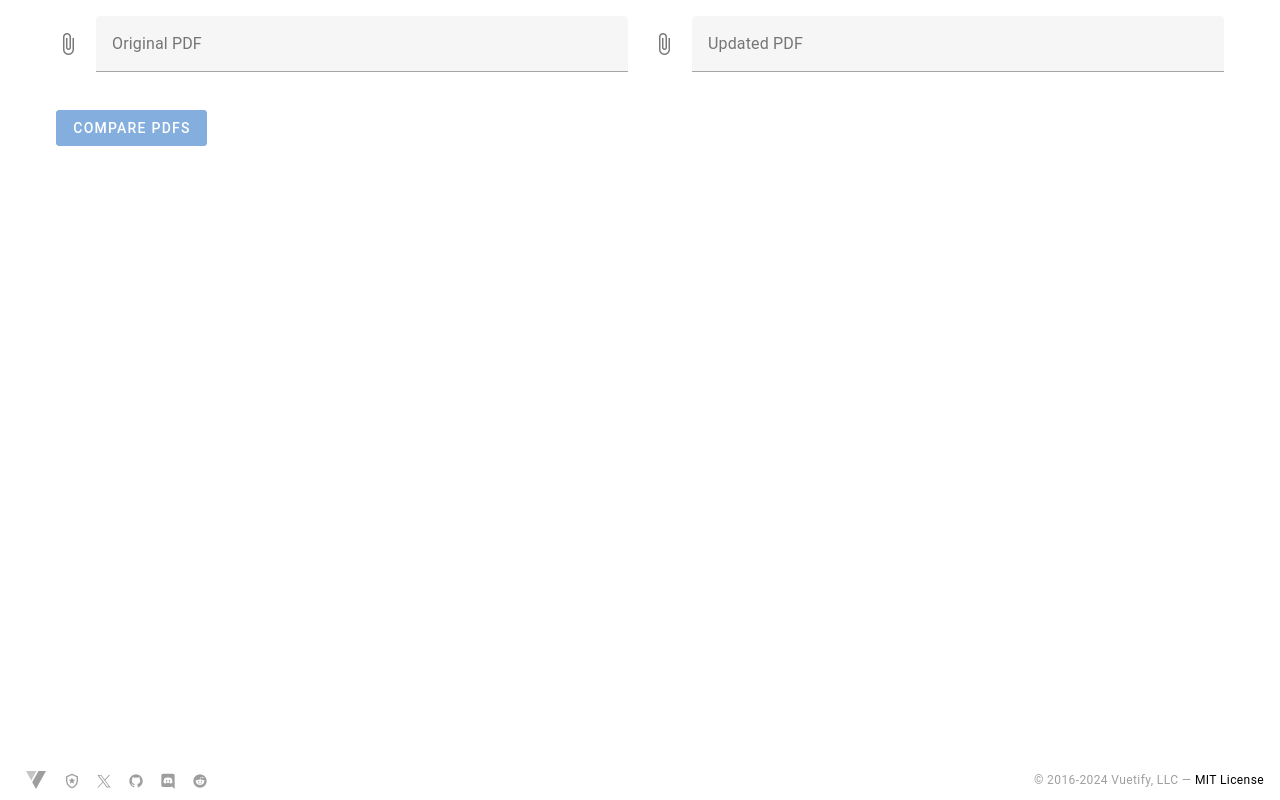
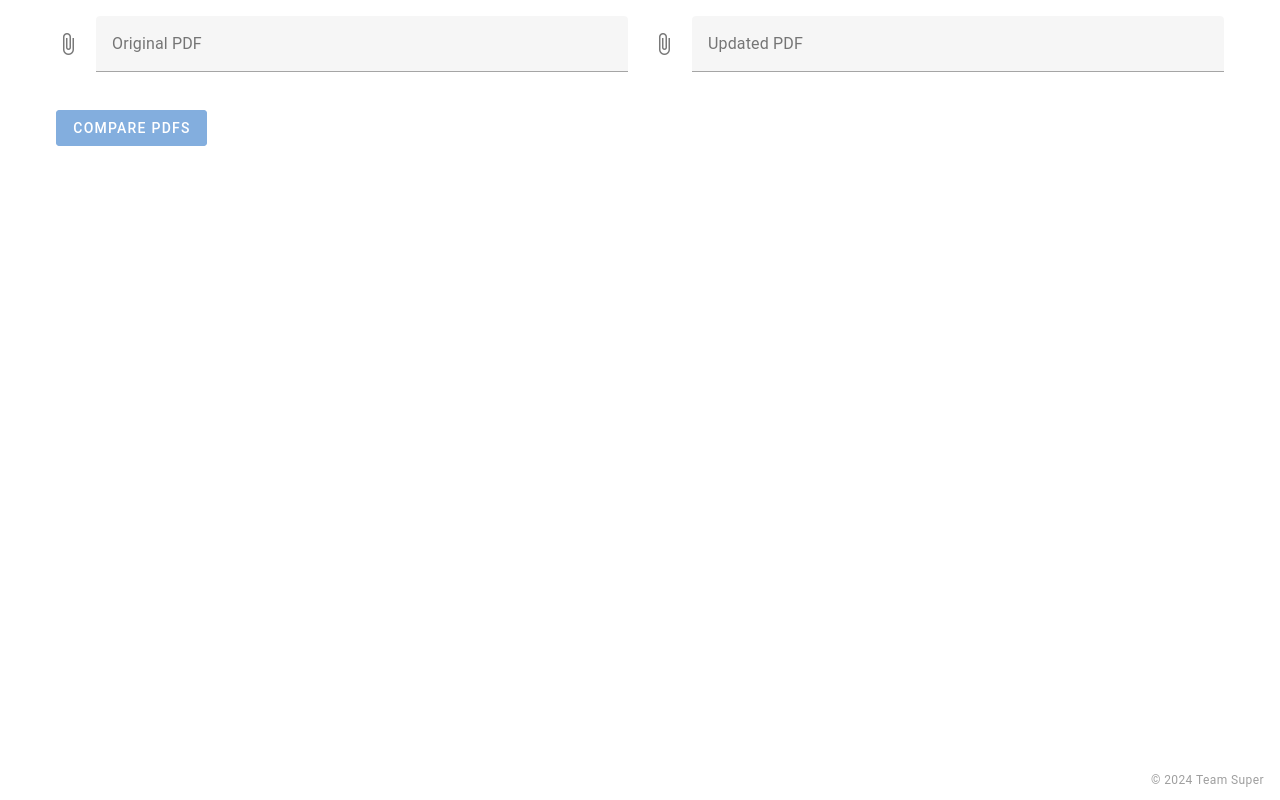
Before and after one commit to SalocinDotTEN/YTL-AI-Hackathon-Team-Super, a Vue app: page / in a window 1280 px wide. Built offline with nearby package versions, Linux system fonts and the light colour scheme.

Commit message:
adjust footer.

```diff
--- a/src/components/AppFooter.vue
+++ b/src/components/AppFooter.vue
@@ -1,71 +1,15 @@
 <template>
-  <v-footer height="40" app>
-    <a
-      v-for="item in items"
-      :key="item.title"
-      :href="item.href"
-      :title="item.title"
-      class="d-inline-block mx-2 social-link"
-      rel="noopener noreferrer"
-      target="_blank"
-    >
-      <v-icon
-        :icon="item.icon"
-        :size="item.icon === '$vuetify' ? 24 : 16"
-      />
-    </a>
-
+  <v-footer app height="40">
     <div
       class="text-caption text-disabled"
       style="position: absolute; right: 16px;"
     >
-      &copy; 2016-{{ (new Date()).getFullYear() }} <span class="d-none d-sm-inline-block">Vuetify, LLC</span>
-      —
-      <a
-        class="text-decoration-none on-surface"
-        href="https://vuetifyjs.com/about/licensing/"
-        rel="noopener noreferrer"
-        target="_blank"
-      >
-        MIT License
-      </a>
+      &copy; {{ (new Date()).getFullYear() }} <span class="d-none d-sm-inline-block">Team Super</span>
     </div>
   </v-footer>
 </template>
 
 <script setup lang="ts">
-  const items = [
-    {
-      title: 'Vuetify Documentation',
-      icon: `$vuetify`,
-      href: 'https://vuetifyjs.com/',
-    },
-    {
-      title: 'Vuetify Support',
-      icon: 'mdi-shield-star-outline',
-      href: 'https://support.vuetifyjs.com/',
-    },
-    {
-      title: 'Vuetify X',
-      icon: ['M2.04875 3.00002L9.77052 13.3248L1.99998 21.7192H3.74882L10.5519 14.3697L16.0486 21.7192H22L13.8437 10.8137L21.0765 3.00002H19.3277L13.0624 9.76874L8.0001 3.00002H2.04875ZM4.62054 4.28821H7.35461L19.4278 20.4308H16.6937L4.62054 4.28821Z'],
-      href: 'https://x.com/vuetifyjs',
-    },
-    {
-      title: 'Vuetify GitHub',
-      icon: `mdi-github`,
-      href: 'https://github.com/vuetifyjs/vuetify',
-    },
-    {
-      title: 'Vuetify Discord',
-      icon: ['M22,24L16.75,19L17.38,21H4.5A2.5,2.5 0 0,1 2,18.5V3.5A2.5,2.5 0 0,1 4.5,1H19.5A2.5,2.5 0 0,1 22,3.5V24M12,6.8C9.32,6.8 7.44,7.95 7.44,7.95C8.47,7.03 10.27,6.5 10.27,6.5L10.1,6.33C8.41,6.36 6.88,7.53 6.88,7.53C5.16,11.12 5.27,14.22 5.27,14.22C6.67,16.03 8.75,15.9 8.75,15.9L9.46,15C8.21,14.73 7.42,13.62 7.42,13.62C7.42,13.62 9.3,14.9 12,14.9C14.7,14.9 16.58,13.62 16.58,13.62C16.58,13.62 15.79,14.73 14.54,15L15.25,15.9C15.25,15.9 17.33,16.03 18.73,14.22C18.73,14.22 18.84,11.12 17.12,7.53C17.12,7.53 15.59,6.36 13.9,6.33L13.73,6.5C13.73,6.5 15.53,7.03 16.56,7.95C16.56,7.95 14.68,6.8 12,6.8M9.93,10.59C10.58,10.59 11.11,11.16 11.1,11.86C11.1,12.55 10.58,13.13 9.93,13.13C9.29,13.13 8.77,12.55 8.77,11.86C8.77,11.16 9.28,10.59 9.93,10.59M14.1,10.59C14.75,10.59 15.27,11.16 15.27,11.86C15.27,12.55 14.75,13.13 14.1,13.13C13.46,13.13 12.94,12.55 12.94,11.86C12.94,11.16 13.45,10.59 14.1,10.59Z'],
-      href: 'https://community.vuetifyjs.com/',
-    },
-    {
-      title: 'Vuetify Reddit',
-      icon: `mdi-reddit`,
-      href: 'https://reddit.com/r/vuetifyjs',
-    },
-  ]
 </script>
 
 <style scoped lang="sass">
```
